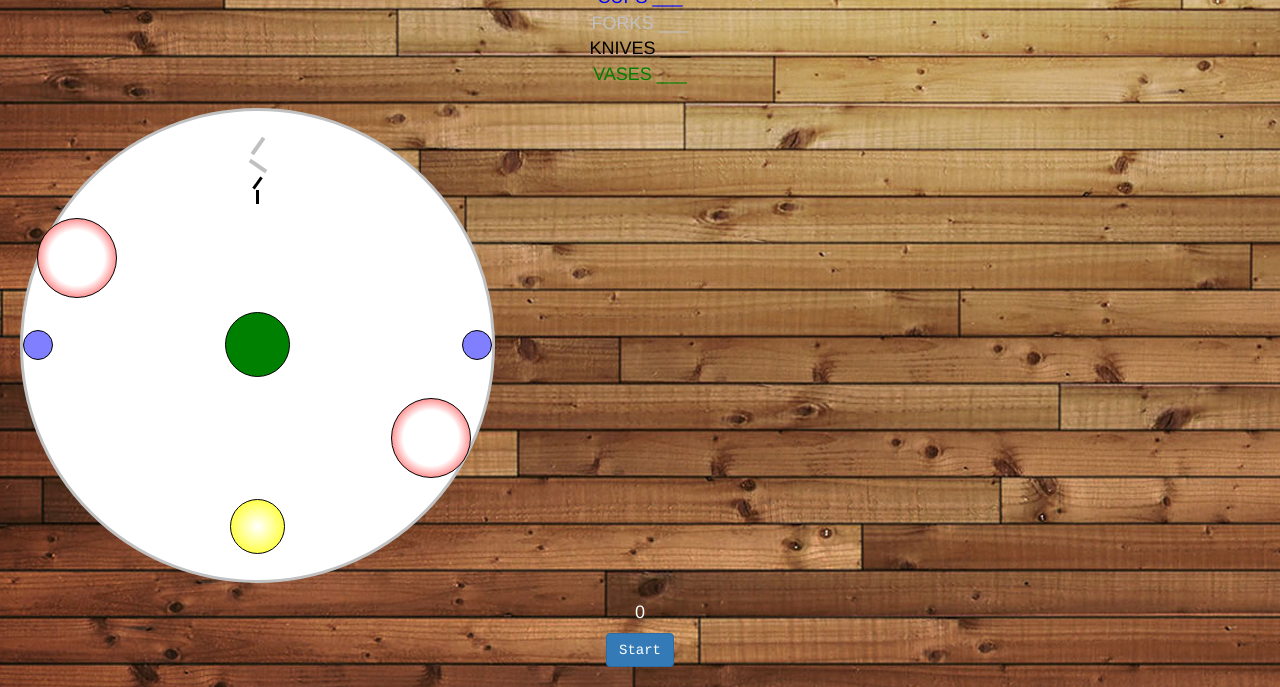
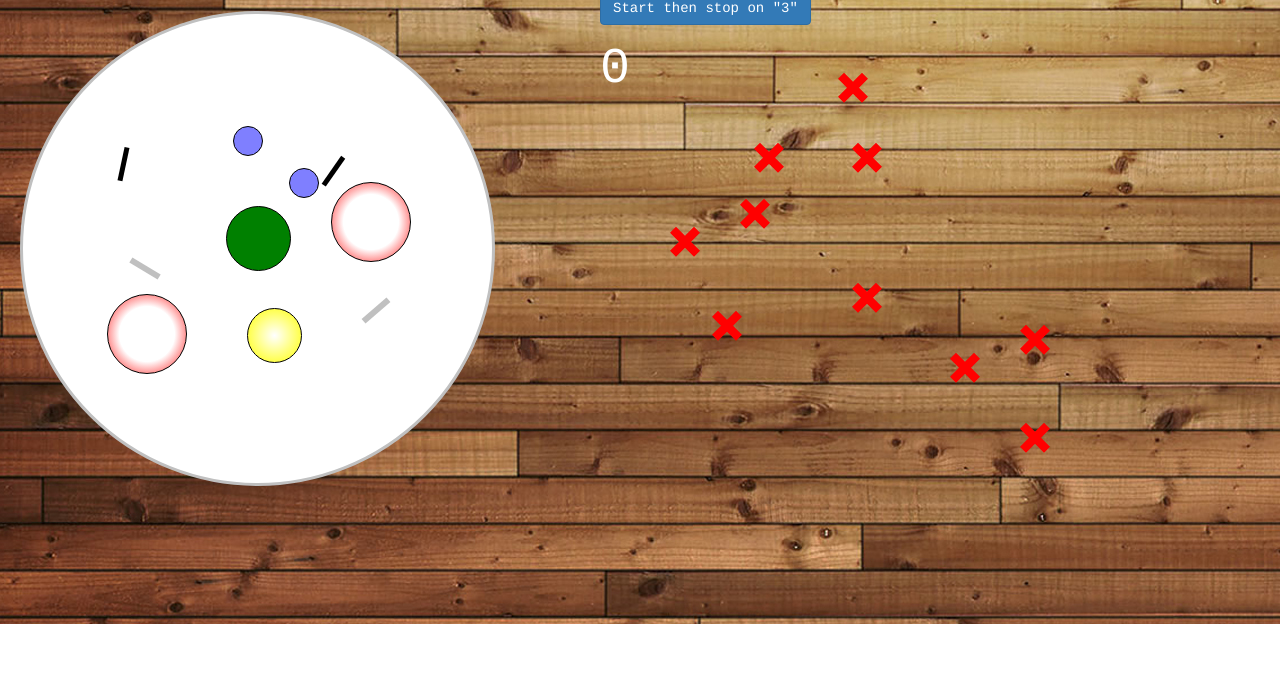
Before and after one commit to BrandoLucos/busboy, a website: page index.html in a window 1280 px wide. Shown: the part 176-863 px from the top of the page. After the commit the page ends 800 px from the top, so only its background shows below. Drawn offline with Linux system fonts and the light colour scheme.

Commit message:
Made many changes

```diff
--- a/app.css
+++ b/app.css
@@ -5,30 +5,76 @@ header {
   text-align:center;
   color: #4caf50;
   padding: 20px;
-  background-color: #bc2140;
+  /* Permalink - use to edit and share this gradient: http://colorzilla.com/gradient-editor/#a90329+0,8f0222+45,6d0019+100;Brown+Red+3D */
+background: #a90329; /* Old browsers */
+background: -moz-linear-gradient(-45deg,  #a90329 0%, #8f0222 45%, #6d0019 100%); /* FF3.6-15 */
+background: -webkit-linear-gradient(-45deg,  #a90329 0%,#8f0222 45%,#6d0019 100%); /* Chrome10-25,Safari5.1-6 */
+background: linear-gradient(135deg,  #a90329 0%,#8f0222 45%,#6d0019 100%); /* W3C, IE10+, FF16+, Chrome26+, Opera12+, Safari7+ */
+filter: progid:DXImageTransform.Microsoft.gradient( startColorstr='#a90329', endColorstr='#6d0019',GradientType=1 ); /* IE6-9 fallback on horizontal gradient */
+
 }
-#jugScore {
-  color: yellow;
-  font-size: 18px;
-}
-#plaScore {
-  color: red;
-  font-size: 18px;
+#floor .X {
+-webkit-clip-path: polygon(20% 0%, 0% 20%, 30% 50%, 0% 80%, 20% 100%, 50% 70%, 80% 100%, 100% 80%, 70% 50%, 100% 20%, 80% 0%, 50% 30%);
+clip-path: polygon(20% 0%, 0% 20%, 30% 50%, 0% 80%, 20% 100%, 50% 70%, 80% 100%, 100% 80%, 70% 50%, 100% 20%, 80% 0%, 50% 30%);
+background-color: red;
+height: 30px;
+width: 30px;
 }
 
-#cupScore {
-  color: blue;
-  font-size: 18px;
+#A {
+  position:absolute;
+  margin-top: 12em;
+  margin-left: 10em;
+}
+#B {
+  position:absolute;
+  margin-top: 8em;
+  margin-left: 18em;
+}
+#C {
+  position:absolute;
+  margin-top: 14em;
+  margin-left: 5em;
+}
+#D{
+  position:absolute;
+  margin-top: 3em;
+  margin-left: 17em;
+}
+#E {
+  position:absolute;
+  margin-top: 8em;
+  margin-left: 11em;
+}
+#F {
+  position:absolute;
+  margin-top: 20em;
+  margin-left: 8em;
+}
+#G {
+  position:absolute;
+  margin-top: 28em;
+  margin-left: 30em;
+}
+#H {
+  position:absolute;
+  margin-top: 21em;
+  margin-left: 30em;
+}
+#I {
+  position:absolute;
+  margin-top: 23em;
+  margin-left: 25em;
+}
+#J {
+  position:absolute;
+  margin-top: 18em;
+  margin-left: 18em;
 }
 
-#forScore {
-  color: silver;
-  font-size: 18px;
-}
-
-#kniScore {
-  color: black;
-  font-size: 18px;
+#result {
+  font-size: 40px;
+  color: white;
 }
 
 #scoreboard {
@@ -41,14 +87,16 @@ header {
   font-size: 18px;
 }
 
-
+#floor {
+  position: absolute;
+  width: 475px;
+  height: 475px;
+  margin-left: 600px;
+  margin-top: 40px;
+ }
 #table1 {
+  position: absolute;
   border: 3px solid silver;
-  display: -webkit-flex;
-  display: flex;
-  justify-content: center;
-  align-items: center;
-  flex-direction: column;
   margin: 20px;
   width: 475px;
   height: 475px;
@@ -59,39 +107,43 @@ header {
   transition-background: 500ms;
 }
 .fork {
+  position: absolute;
   background-color: silver;
-  width:4px;
-  height:20px;
+  width:6px;
+  height:33px;
   z-index: 4;
 }
 #fork1 {
-  display: -webkit-flex;
-  display: flex;
-  justify-content: center;
-  transform: rotate(35deg);
-
+  transform: rotate(49deg);
+  margin-left: 25em;
+  margin-top: 20em;
 }
 #fork2 {
-  display: -webkit-flex;
-  display: flex;
-  justify-content: center;
-  transform: rotate(-55deg);
+  transform: rotate(-59deg);
+  margin-left: 8.5em;
+  margin-top: 17em;
 }
 
 
 .knife {
+  position: absolute;
   background-color: black;
-  width:3px;
-  height:14px;
+  width:4.5px;
+  height:34px;
   z-index: 4;
 }
 #knife1 {
-  display: -webkit-flex;
-  display: flex;
-  justify-content: flex-end;
   transform: rotate(35deg);
+  margin-left: 22em;
+  margin-top: 10em;
+}
+#knife2 {
+  transform: rotate(12deg);
+  margin-left: 7em;
+  margin-top: 9.5em;
 }
 .cup {
+  position: absolute;
   border: 1px solid black;
   background: rgba(0, 0, 255, .50);
   width: 30px;
@@ -99,21 +151,19 @@ header {
   -moz-border-radius: 50%;
   -webkit-border-radius: 50%;
   border-radius: 50%;
-  position: absolute;
   z-index: 3;
 }
 #cup1 {
-  display: -webkit-flex;
-  display: flex;
-  align-self: flex-start;
+  margin-left: 19em;
+  margin-top: 11em;
 
 }
 #cup2 {
-  display: -webkit-flex;
-  display: flex;
-  align-self: flex-end;
+ margin-left:15em;
+ margin-top: 8em;
 }
 .plate {
+  position: absolute;
   border: 1px solid black;
   background: radial-gradient(white 50%, red);
   width: 80px;
@@ -123,18 +173,17 @@ header {
   border-radius: 50%;
 }
 #plate1 {
-  display: -webkit-flex;
-  display: flex;
-  align-self: flex-start;
-  margin: 1em;
+  margin-left: 22em;
+  margin-top: 12em;
 }
 #plate2 {
-  display: -webkit-flex;
-  display: flex;
-  align-self: flex-end;
-  margin: 1.5em;
+  margin-left: 6em;
+  margin-top: 20em;
 }
 #jug {
+  position: absolute;
+  margin-top: 21em;
+  margin-left:16em;
   background: radial-gradient(white .25%, yellow);
   border: 1px solid black;
   width: 55px;
@@ -144,6 +193,9 @@ header {
   border-radius: 50%;
 }
 #vase {
+  position: absolute;
+  margin-top: 13.75em;
+  margin-left: 14.5em;
   background: green;
   border: 1px solid black;
   width: 65px;
@@ -156,13 +208,20 @@ header {
 
 
 
-button {
-  display: -webkit-flex;
-  display: flex;
-  justify-content: center;
-  font-family: "courier";
+.stopwatch {
+ position: absolute;
+ margin-left: 600px;
+ font-family: "courier";
+ }
+ #stopWatchButton {
+  position: absolute;
+
  }
 
  #elapsedTime {
-   color: white;
+  position: absolute;
+  margin-top: 50px;
+  /*margin-left: 620px;*/
+  color: white;
+  font-size: 50px;
  }
--- a/app.js
+++ b/app.js
@@ -1,6 +1,6 @@
-var lightItem = 15
-var mediumItem = 20
-var heavyItem = 35
+// var lightItem = 15
+// var mediumItem = 20
+// var heavyItem = 35
 
 // Wait for DOM to be ready
 $(function() {
@@ -9,19 +9,6 @@ $(function() {
   stopwatch.reset();
 });
 
-var game = {
-  calcScore: function() {
-    if (stopwatch.elapsedTime < 500) {
-      alert('You are fast');
-    }
-    else if (stopwatch.elapsedTime < 1000) {
-      alert('Not bad');
-    }
-    else {
-      alert('Too slow');
-    }
-  }
-};
 
 var stopwatch = {
 
@@ -29,13 +16,13 @@ var stopwatch = {
     this.startTime = null;
     this.endTime = null;
     this.elapsedTime = 0;
-    this.$stopWatchButton.text('Start');
+    this.$stopWatchButton.text('Start then stop on "3"');
     this.mode = 'new';
     this.render();
   },
 
   start: function() {
-    this.$stopWatchButton.text('Stop');
+    this.$stopWatchButton.text('Pull');
     this.mode = 'started';
     this.startTime = Date.now();
     var that = this;
@@ -77,3 +64,46 @@ var stopwatch = {
     }
   }
 };
+var total = 0;
+
+function wonItAll() {
+  if(total >= 500) {
+  alert('YOU WON IT ALL, KID!');
+  }
+};
+
+var game = {
+  calcScore: function() {
+
+      if (stopwatch.elapsedTime < 3151 && stopwatch.elapsedTime > 2849) {
+        total = (total + 100);
+        document.getElementById('result').innerHTML = total;
+      alert('Hey, good job that was a near perfect pull');
+      wonItAll();
+
+}
+    else if (stopwatch.elapsedTime < 2849 && stopwatch.elapsedTime > 2500) {
+        total = (total + 60);
+        document.getElementById('result').innerHTML = total;
+        divOne = document.getElementById('jug')
+         divOne.style.visibility = 'hidden';
+      alert('Too fast, youre making a mess kid!');
+      wonItAll();
+
+}
+    else if (stopwatch.elapsedTime > 3151 && stopwatch.elapsedTime < 3500) {
+        total = (total + 40);
+        document.getElementById('result').innerHTML = total;
+      alert('Too slow your gonna break something!');
+      wonItAll();
+}
+    else if (stopwatch.elapsedTime > 3500 || stopwatch.elapsedTime < 2500) {
+        total = (total - 100);
+        document.getElementById('result').innerHTML = total;
+      alert('I dont know if you caught a snag or what but its coming out of your check');
+      wonItAll();
+}
+}
+}
+
+//var scoreboard=
--- a/index.html
+++ b/index.html
@@ -13,17 +13,11 @@
 
 <body background="images/floor background.jpg">
 
-  <header><h1>BUSBOY</h1></header>
+    <header><h1>BUSBOY</h1></header>
 
-  <div id="scoreBoard">
-    <div id="jugScore">JUGS ___</div>
-    <div id="plaScore">PLATES ___</div>
-    <div id="cupScore">CUPS ___</div>
-    <div id="forScore">FORKS ___</div>
-    <div id="kniScore">KNIVES ___</div>
-    <div id="vasScore">VASES ___</div>
-    <div id="totScore"></div>
-  </div>
+      <div id="scoreBoard">
+        <div id="result">Reach 500 to win!</div>
+      </div>
   <div id="table1" border-radius=50%>
       <div class="fork" id="fork1"></div>
       <div class="fork" id="fork2"></div>
@@ -36,6 +30,19 @@
       <div class="cup" id="cup1"></div>
       <div id="jug"></div>
   </div>
+  <div id="floor">
+      <div id="A" class="X"></div>
+      <div id="B" class="X"></div>
+      <div id="C" class="X"></div>
+      <div id="D" class="X"></div>
+      <div id="E" class="X"></div>
+      <div id="F" class="X"></div>
+      <div id="G" class="X"></div>
+      <div id="H" class="X"></div>
+      <div id="I" class="X"></div>
+      <div id="J" class="X"></div>
+  </div>
+
 
   <div class="stopwatch">
     <h4 id="elapsedTime">0</h4>
```
